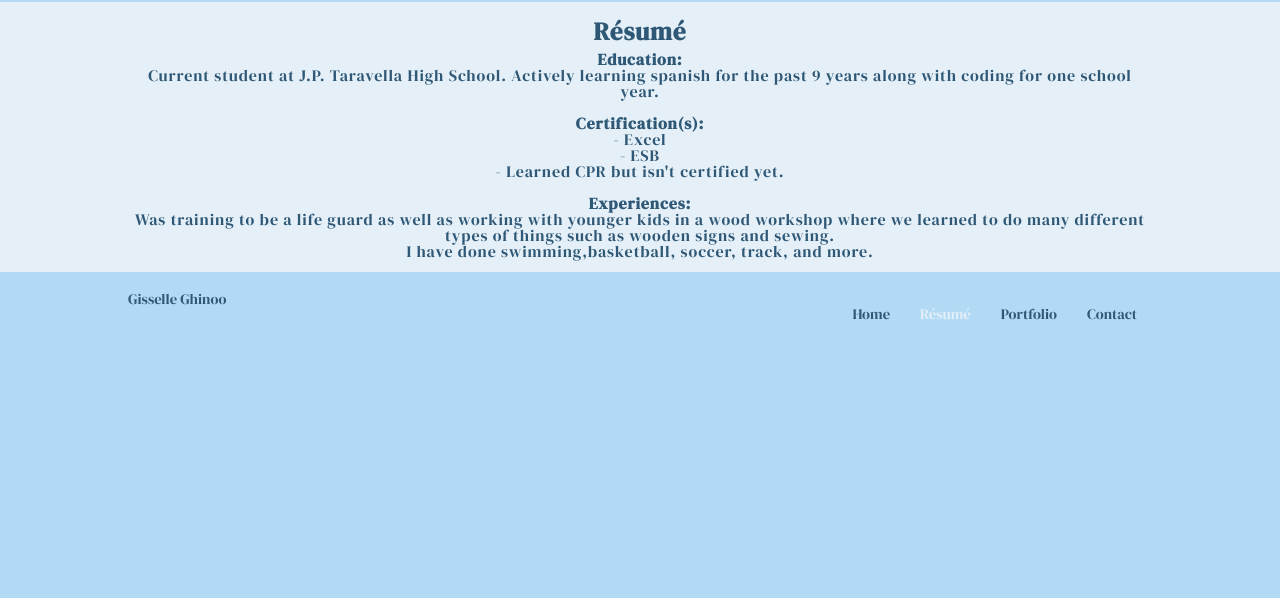
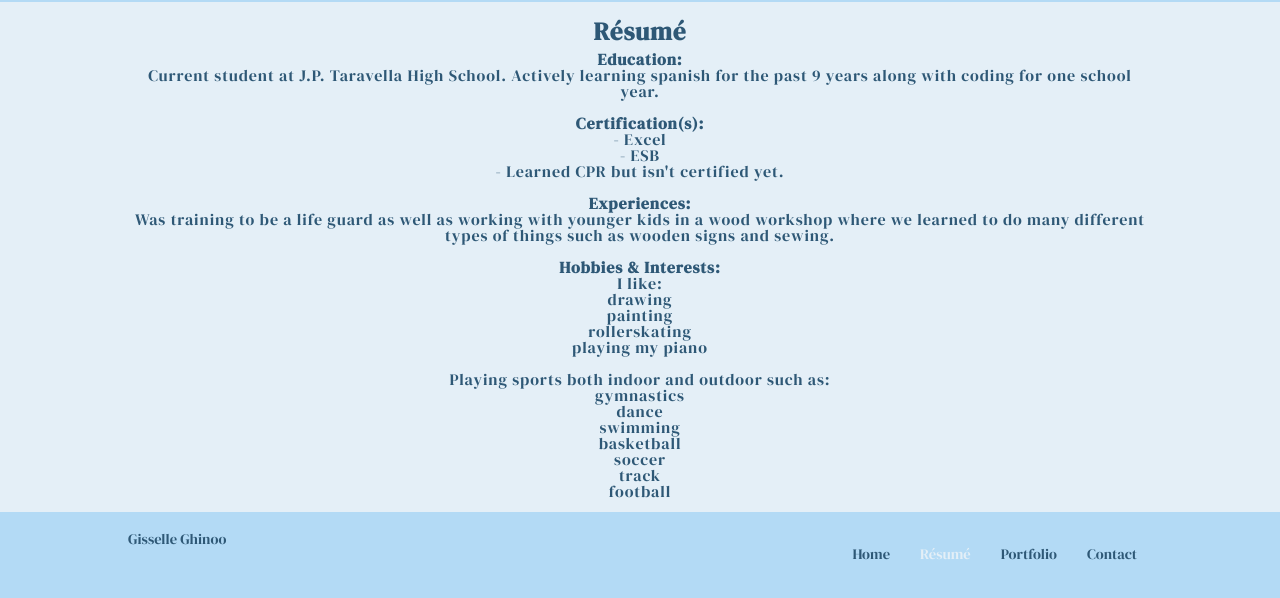
Before and after one commit to 0614145214/Resume-project, a plain HTML site: page resume.html in a window 1280 px wide. Shown: the part 116-714 px from the top of the page. Drawn offline with Linux system fonts and the light colour scheme; a web font is replaced by a local one.

Commit message:
Add files via upload

```diff
--- a/resume.html
+++ b/resume.html
@@ -41,9 +41,27 @@
 </br>
 <p>
 <h3>Experiences:</h3>
-    Was training to be a life guard as well as working with younger kids in a wood workshop where we learned
-    to do many different types of things such as wooden signs and sewing.
-</br>   I have done swimming,basketball, soccer, track, and more.
+    Was training to be a life guard as well as working with younger kids in a wood workshop where we
+     learned to do many different types of things such as wooden signs and sewing.
+</p>
+</br>
+<p>
+<h3>Hobbies & Interests:</h3>
+I like:
+ <ul>
+    <li>drawing </li>
+    <li>painting</li>
+    <li> rollerskating</li>
+    <li>playing my piano</li>
+ </br>Playing sports both indoor and outdoor such as:
+    <li> gymnastics </li>
+    <li>dance </li>
+    <li>swimming</li>
+    <li>basketball </li>
+    <li>soccer </li>
+    <li> track </li>
+    <li> football </li>
+</ul>
 </p>
  </article>
 
```
Also changed, not shown: styles/style.css (+7 -13 lines).
